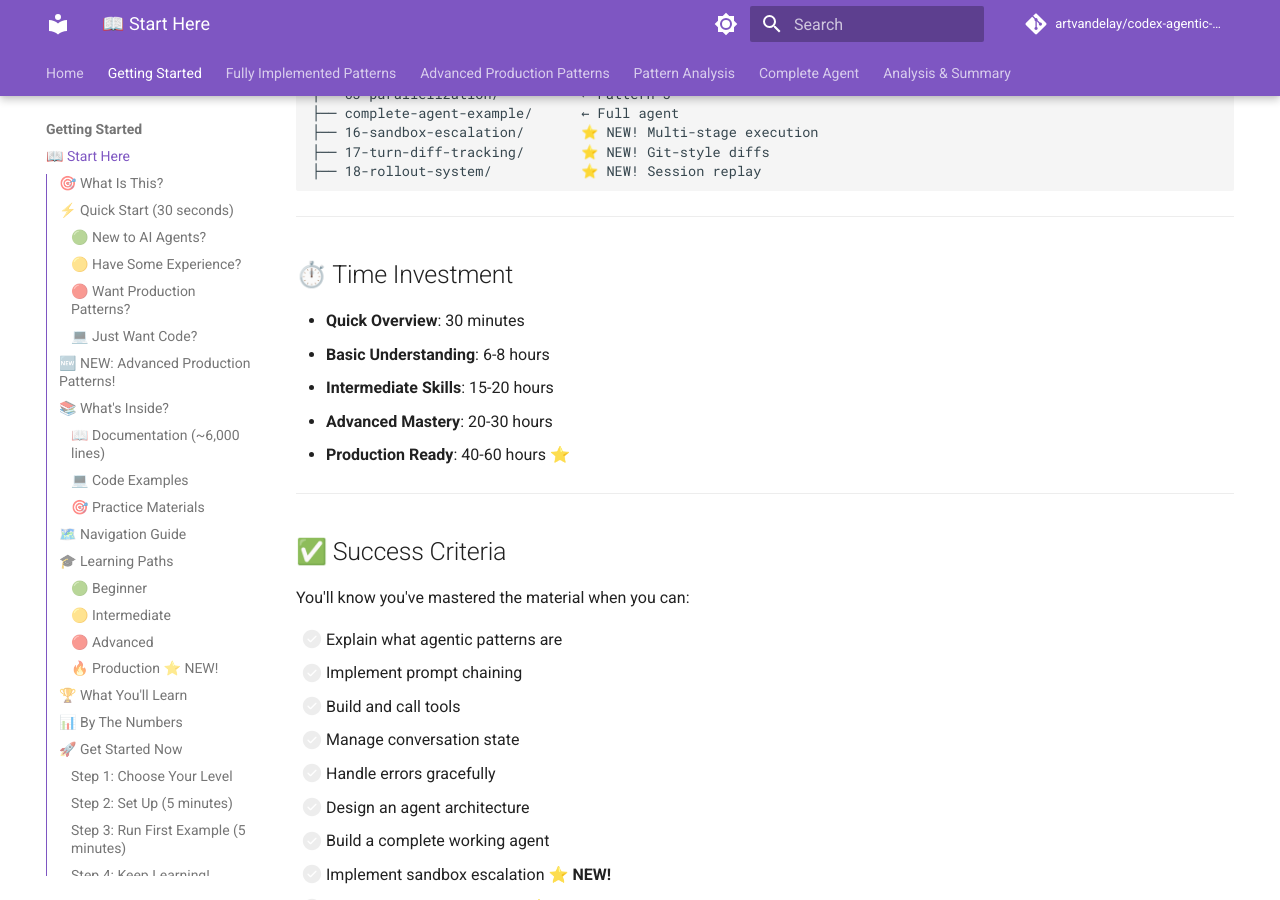
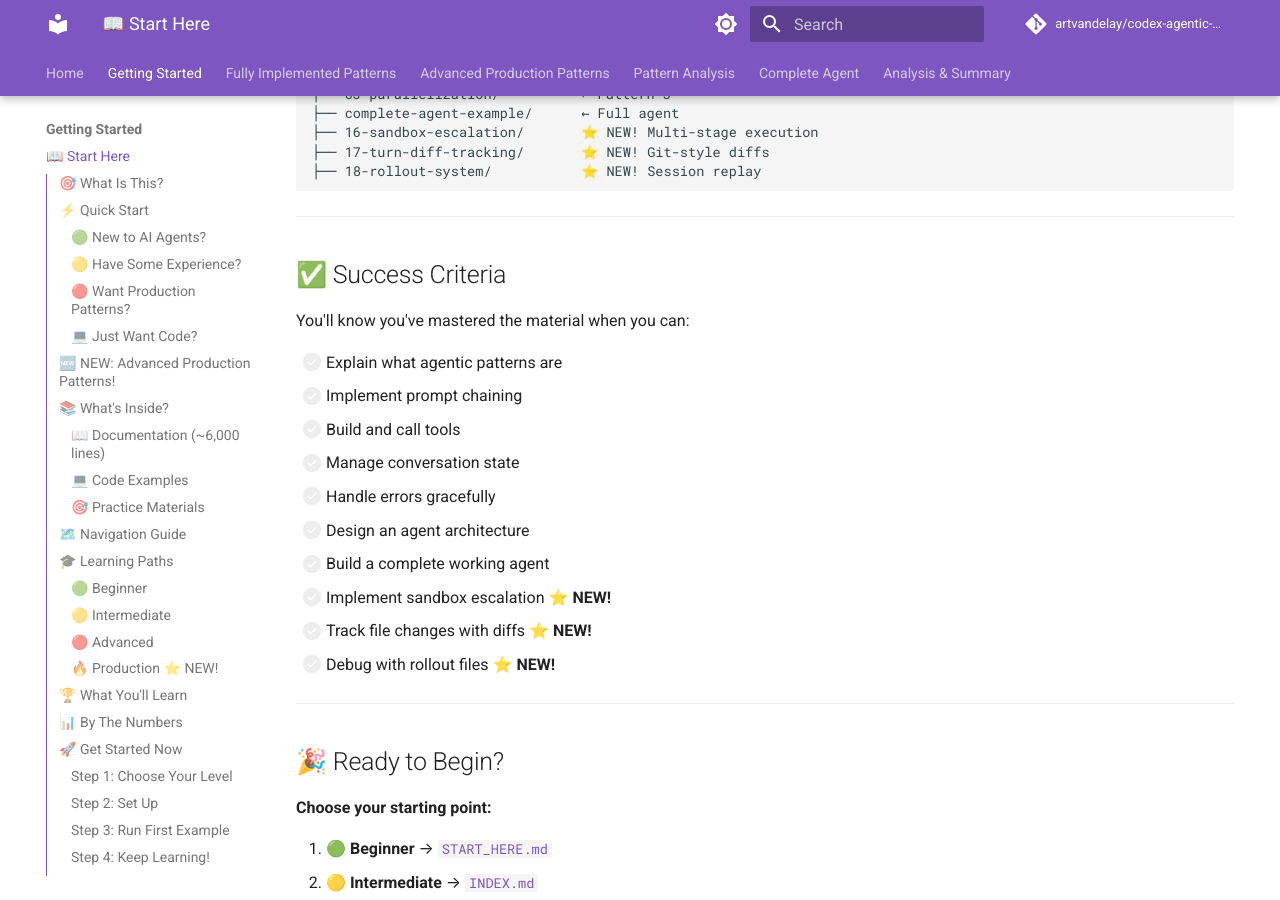
Before and after one commit to artvandelay/codex-agentic-patterns, an MkDocs documentation site: the page built from docs/learning-material/00-READ-ME-FIRST.md, in a window 1280 px wide and 900 px high, scrolled down 5848 px. Built offline with MkDocs 1.6.1 and Material for MkDocs 9.7.7, drawn with Linux system fonts in a browser that asks for light colours; comment, search, counter and statistics services are not loaded; some of the changed text lies outside the part shown.

Commit message:
Clean 00-READ-ME-FIRST.md: Remove all 9 time references
Removed:
- '(30 seconds)' from Quick Start header
- '(5 minutes)' from Step 2 and Step 3 headers
- Entire 'Time Investment' section with all time estimates
- Keep content focused on what to learn, not time pressure

File 4/16 complete

````diff
--- a/docs/learning-material/00-READ-ME-FIRST.md
+++ b/docs/learning-material/00-READ-ME-FIRST.md
@@ -9,7 +9,7 @@ This is a **comprehensive learning resource** for building intelligent AI agents
 - **Agentic Design Patterns** - 21 patterns from the textbook
 - **Real Production Code** - Not toy examples
 
-## ⚡ Quick Start (30 seconds)
+## ⚡ Quick Start
 
 ### 🟢 New to AI Agents?
 → Open [`START_HERE.md`](./START_HERE.md)
@@ -156,7 +156,7 @@ After completing these materials, you'll be able to:
 - 🔴 **Experienced?** → [`CODEX_PATTERNS_SUMMARY.md`](./CODEX_PATTERNS_SUMMARY.md)
 - 🔥 **Want production patterns?** → [`16-sandbox-escalation/`](./16-sandbox-escalation/README.md) ⭐
 
-### Step 2: Set Up (5 minutes)
+### Step 2: Set Up
 ```bash
 # Install Python & OpenAI
 pip install openai
@@ -165,7 +165,7 @@ pip install openai
 export OPENAI_API_KEY="your-key-here"
 ```
 
-### Step 3: Run First Example (5 minutes)
+### Step 3: Run First Example
 ```bash
 # Basic pattern
 cd 01-prompt-chaining
@@ -240,16 +240,6 @@ learning-material/
 
 ---
 
-## ⏱️ Time Investment
-
-- **Quick Overview**: 30 minutes
-- **Basic Understanding**: 6-8 hours
-- **Intermediate Skills**: 15-20 hours
-- **Advanced Mastery**: 20-30 hours
-- **Production Ready**: 40-60 hours ⭐
-
----
-
 ## ✅ Success Criteria
 
 You'll know you've mastered the material when you can:
````
